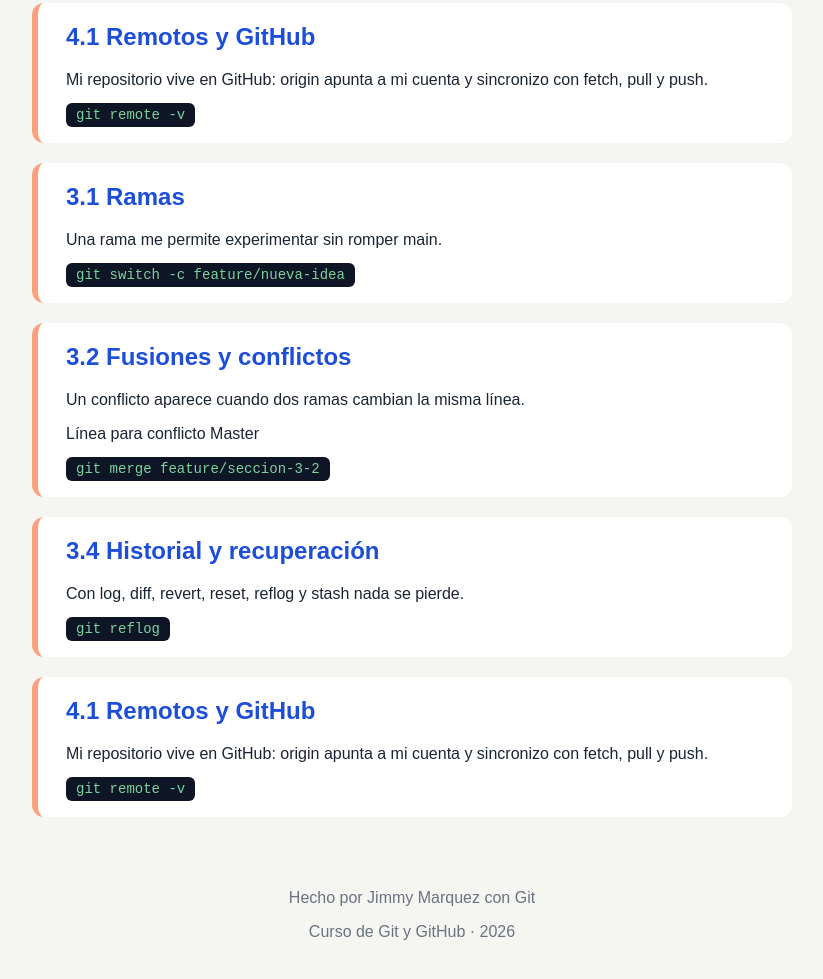
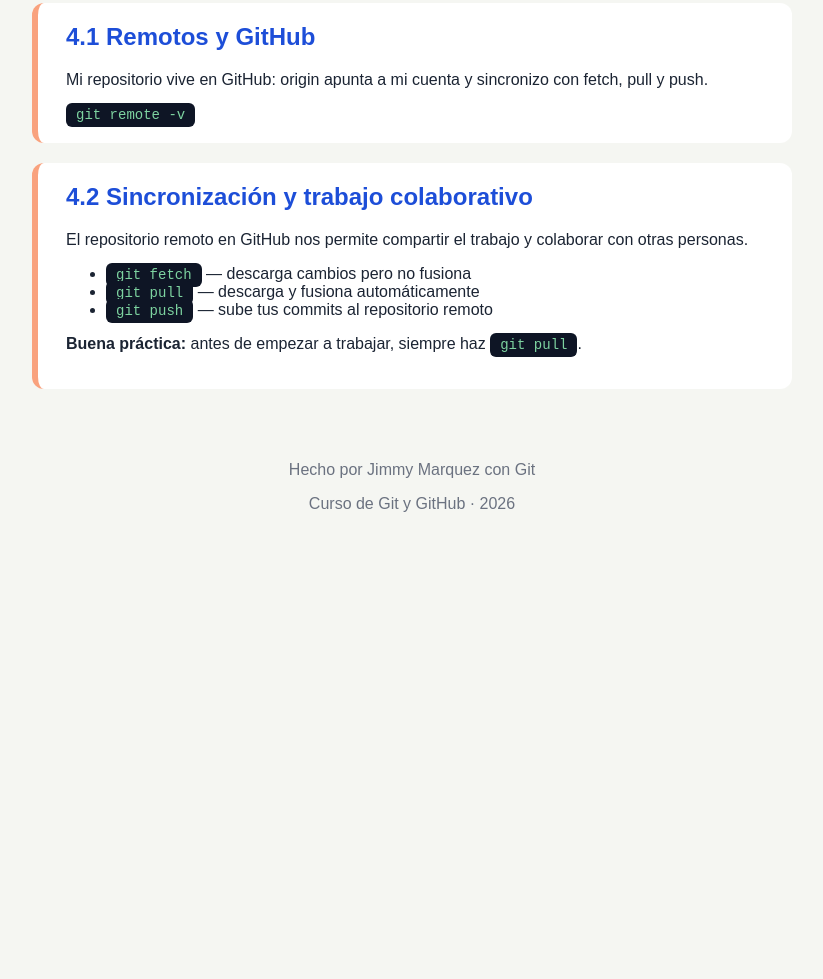
Before and after one commit to jimaror/ProyectoCI-V-02, a plain HTML site: page index.html in a window 1280 px wide. Shown: the part 1425-2404 px from the top of the page, without its empty margins (228-1051 px from the left). After the commit the page ends 1978 px from the top, so only its background shows below. Drawn offline with Linux system fonts and the light colour scheme.

Commit message:
Ordene todo el desorden de las  secciones y agregue 4.2 Sincronización y trabajo colaborativo

```diff
--- a/index.html
+++ b/index.html
@@ -57,28 +57,17 @@
             <p>Mi repositorio vive en GitHub: origin apunta a mi cuenta y sincronizo con fetch, pull y push.</p>
             <code>git remote -v</code>
         </section>
-            <section>
-            <h2>3.1 Ramas</h2>
-            <p>Una rama me permite experimentar sin romper main.</p>
-            <code>git switch -c feature/nueva-idea</code>
+        <section>
+            <h2>4.2 Sincronización y trabajo colaborativo</h2>
+            <p>El repositorio remoto en GitHub nos permite compartir el trabajo y colaborar con otras personas.</p>
+            <ul>
+                <li><code>git fetch</code> — descarga cambios pero no fusiona</li>
+                <li><code>git pull</code> — descarga y fusiona automáticamente</li>
+                <li><code>git push</code> — sube tus commits al repositorio remoto</li>
+            </ul>
+            <p><strong>Buena práctica:</strong> antes de empezar a trabajar, siempre haz <code>git pull</code>.</p>
         </section>
-        <section>
-            <h2>3.2 Fusiones y conflictos</h2>
-            <p>Un conflicto aparece cuando dos ramas cambian la misma línea.</p>
-            <p>Línea para conflicto Master</p>
-            <code>git merge feature/seccion-3-2</code>
-        </section>
-        <section>
-            <h2>3.4 Historial y recuperación</h2>
-            <p>Con log, diff, revert, reset, reflog y stash nada se pierde.</p>
-            <code>git reflog</code>
-        </section>
-        <section>
-            <h2>4.1 Remotos y GitHub</h2>
-            <p>Mi repositorio vive en GitHub: origin apunta a mi cuenta y sincronizo con fetch, pull y push.</p>
-            <code>git remote -v</code>
-        </section>
-   </main>
+    </main>
     <footer>
         <p>Hecho por Jimmy Marquez con Git</p>
         <p>Curso de Git y GitHub · 2026</p>
```
